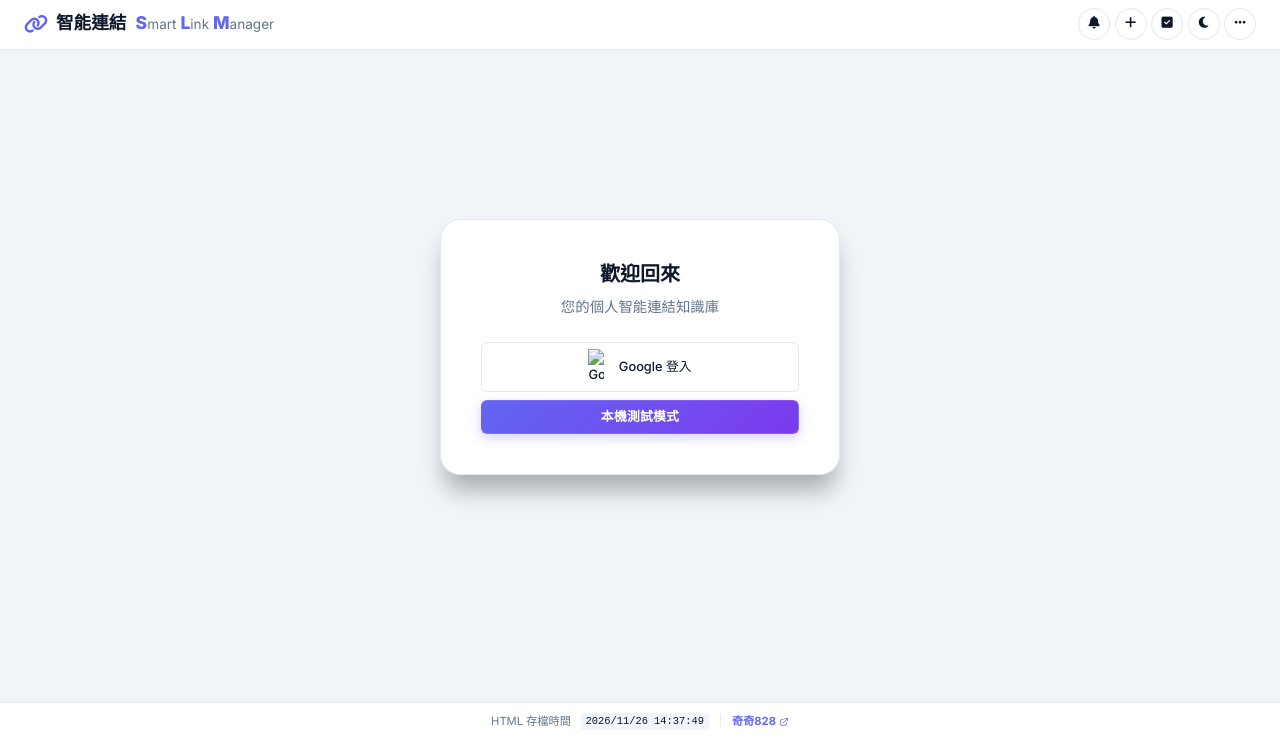
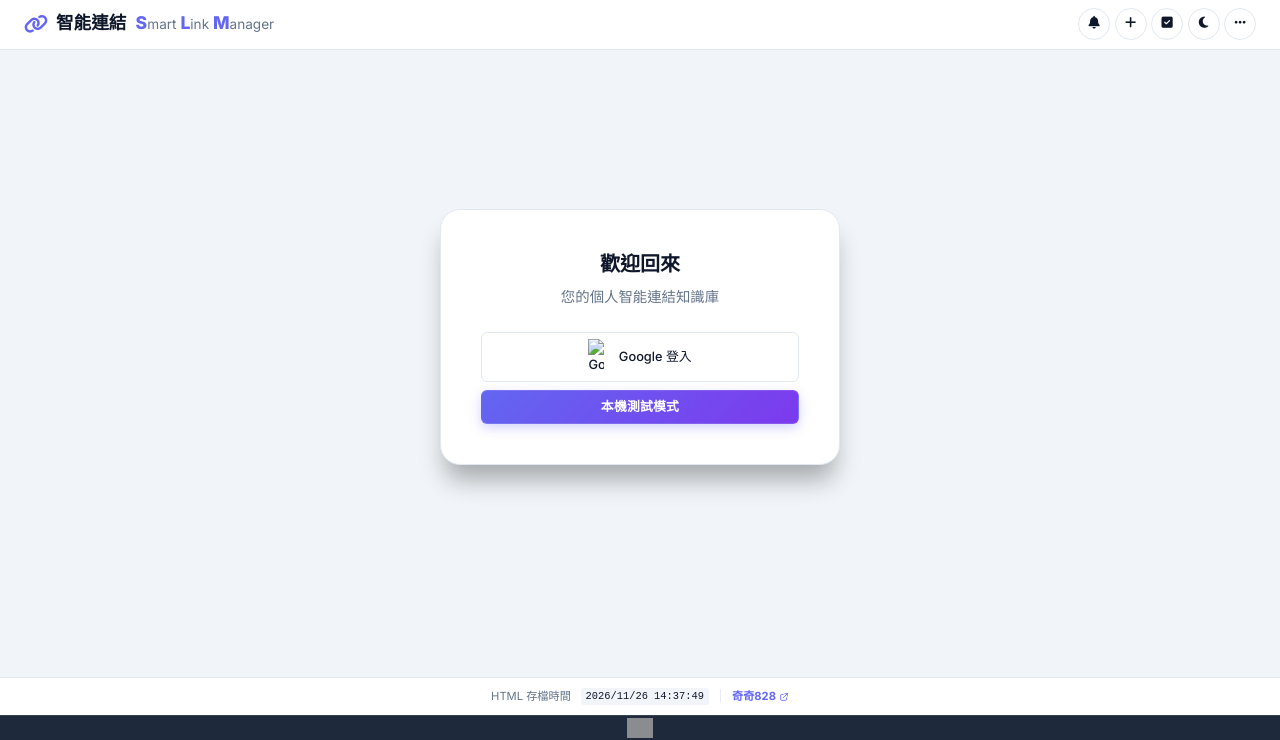
Before and after one commit to 4CHI828/1, a plain HTML site: page chi.html in a window 1280 px wide. Shown: the part 60-800 px from the top of the page. Drawn offline with nearby package versions, Linux system fonts and the light colour scheme; grey boxes are pictures that could not be loaded.

Commit message:
Update chi.html

```diff
--- a/chi.html
+++ b/chi.html
@@ -110,7 +110,7 @@
     /* ================= 版面 ================= */
     .app-layout {
       display: grid;
-      grid-template-rows: auto 1fr;
+      grid-template-rows: auto 1fr auto;
       width: 100%;
       height: 100vh;
       height: 100dvh;
@@ -341,6 +341,18 @@
       outline: 2px solid var(--accent);
       outline-offset: 2px;
     }
+
+    /* ================= 底部站長工具 ================= */
+    .site-footer {
+      display: flex; align-items: center; justify-content: center;
+      min-height: 24px; padding: 2px 8px calc(2px + env(safe-area-inset-bottom));
+      background: var(--top-bg); border-top: 1px solid var(--border-color);
+      line-height: 0;
+    }
+    .site-footer a { display: inline-block; opacity: .85; transition: opacity .15s; }
+    .site-footer a:hover, .site-footer a:focus-visible { opacity: 1; }
+    .site-footer img { display: block; max-height: 20px; width: auto; }
+    .app-layout.focus-mode .site-footer { display: none; }
 
     /* ================= 內容區 ================= */
     .content-area {
@@ -918,6 +930,11 @@
       </aside>
     </main>
 
+    <footer class="site-footer">
+      <a href="https://SiteStates.com" title="站長工具" target="_blank" rel="noopener">
+        <img src="https://SiteStates.com/show/image/33713.jpg" border="0" alt="站長工具" />
+      </a>
+    </footer>
   </div>
 
   <script>
```
